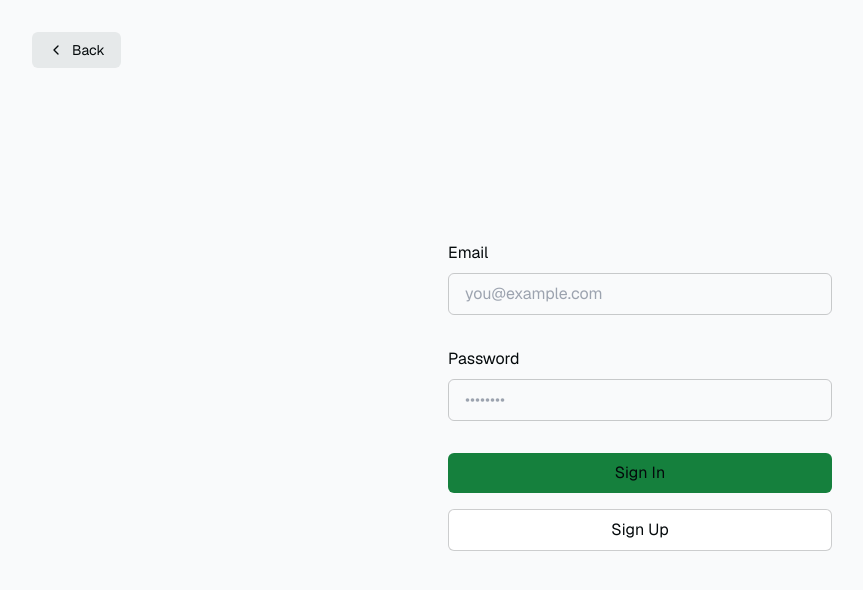
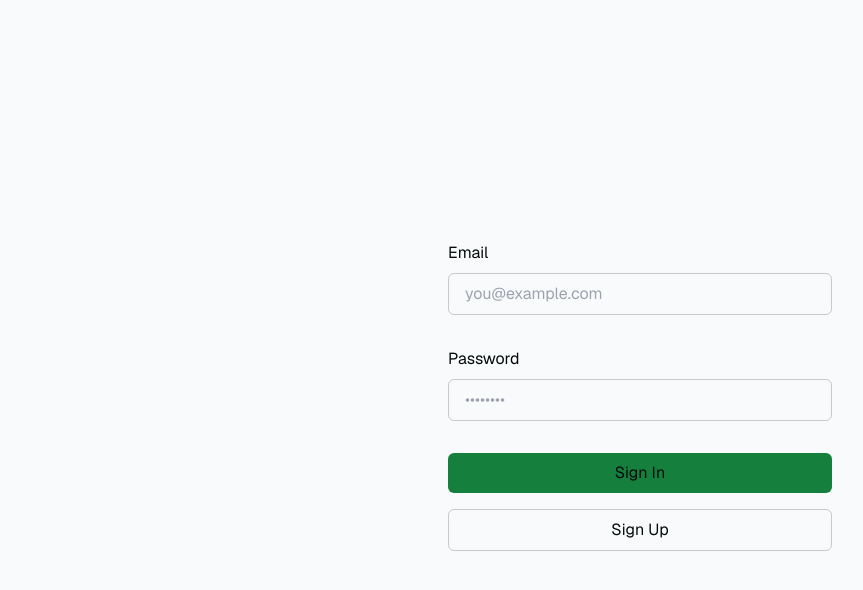
Before and after one commit to rakenduste-programmeerimine-2023/pacenote-master, a Next.js app: page /login in a window 1280 px wide. Shown: the top 590 px of the page, without its empty margins (0-863 px from the left). Built offline with nearby package versions, Linux system fonts and the light colour scheme.

Commit message:
feat: MUI button styling

```diff
--- a/app/globals.css
+++ b/app/globals.css
@@ -27,9 +27,7 @@
   input[type="text"] {
     @apply text-black;
   }
-  button {
-    @apply text-black bg-white;
-  }
+
 }
 
 .animate-in {
--- a/app/login/page.tsx
+++ b/app/login/page.tsx
@@ -54,26 +54,7 @@ export default function Login({
 
   return (
     <div className="flex-1 flex flex-col w-full px-8 sm:max-w-md justify-center gap-2">
-      <Link
-        href="/"
-        className="absolute left-8 top-8 py-2 px-4 rounded-md no-underline text-foreground bg-btn-background hover:bg-btn-background-hover flex items-center group text-sm"
-      >
-        <svg
-          xmlns="http://www.w3.org/2000/svg"
-          width="24"
-          height="24"
-          viewBox="0 0 24 24"
-          fill="none"
-          stroke="currentColor"
-          strokeWidth="2"
-          strokeLinecap="round"
-          strokeLinejoin="round"
-          className="mr-2 h-4 w-4 transition-transform group-hover:-translate-x-1"
-        >
-          <polyline points="15 18 9 12 15 6" />
-        </svg>{' '}
-        Back
-      </Link>
+
 
       <form
         className="animate-in flex-1 flex flex-col w-full justify-center gap-2 text-foreground"
--- a/app/stage-editor/page.tsx
+++ b/app/stage-editor/page.tsx
@@ -5,6 +5,7 @@ import { LoadStageName, SaveStageToDB, LoadStageFromDB } from "@/components/back
 import React, { useState, useEffect } from "react"
 import { useSearchParams } from 'next/navigation'
 import Link from "next/link"
+import Button from '@mui/material/Button'
 
 interface StageEditorProps {}
 
@@ -74,9 +75,9 @@ const StageEditor: React.FC<StageEditorProps> = props => {
         />
             <PacenoteList pacenotes={pacenotes} setPacenotes={setPacenotes}/>
             <Link href={{ pathname: "/stages"}}>
-            <button type="submit" onClick={HandleFinishButtonClick}>
+            <Button variant="contained" type="submit" onClick={HandleFinishButtonClick}>
                 Finish
-            </button>
+            </Button>
             </Link>
             <NewPacenoteForm onSubmit={HandleAddNewPacenoteToList} />
         </div>
--- a/app/stages/page.tsx
+++ b/app/stages/page.tsx
@@ -1,6 +1,7 @@
 "use client"
 import React, { useState, useEffect } from "react"
 import Link from "next/link"
+import Button from '@mui/material/Button'
 import { DeleteStageFromDB, LoadAllStagesFromDB } from "@/components/backend/Stages/beStages"
 import "@/styles/Stages.css";
 interface StagesProps {}
@@ -35,7 +36,7 @@ const Stages: React.FC<StagesProps> = (props) => {
         <div className="list-width">
         <h1>Stages</h1>
             <Link href={{ pathname: "/stage-editor"}}>
-                <button>New stage</button>
+                <Button variant="contained">New stage</Button>
             </Link>
         <div className="stages-container">
             <ul className="stage-list">
@@ -49,9 +50,9 @@ const Stages: React.FC<StagesProps> = (props) => {
                             </div>
                             <div className="stage-actions">
                                 <Link href={{ pathname: "/stage-editor", query: { stage: stage.id } }}>
-                                    <button>Edit stage </button>
+                                    <Button variant="contained">Edit stage </Button>
                                 </Link>
-                                <button onClick={() => handleDelete(index)}>Delete</button>
+                                <Button variant="outlined" onClick={() => handleDelete(index)}>Delete</Button>
                             </div>
                         </div>
                     </li>
--- a/app/view-stage/page.tsx
+++ b/app/view-stage/page.tsx
@@ -4,6 +4,7 @@ import React, { useState, useEffect } from "react"
 import { useSearchParams } from "next/navigation"
 import { LoadStageFromDB } from "@/components/backend/ViewStage/beViewStage"
 import "@/styles/View-stage.css";
+import Button from '@mui/material/Button'
 
 interface ReadStageProps {}
 interface Pacenote {
@@ -87,8 +88,8 @@ const ReadStage: React.FC<ReadStageProps> = props => {
                 ))}
             </div>
             <div className="button-container">
-                <button onClick={handlePrevious}>Previous</button>
-                <button onClick={handleNext}>Next</button>
+                <Button variant="contained" onClick={handlePrevious}>Previous</Button>
+                <Button variant="contained" onClick={handleNext}>Next</Button>
             </div>
         </div>
     )
--- a/components/StageEditor/NewPacenoteForm.tsx
+++ b/components/StageEditor/NewPacenoteForm.tsx
@@ -1,6 +1,7 @@
 
 import React, { useState } from 'react';
 import '@/styles/NewPacenoteForm.css';
+import Button from '@mui/material/Button'
 
 interface NewPacenoteFormProps {
   onSubmit: (formData: any) => void;
@@ -106,7 +107,7 @@ const NewPacenoteForm: React.FC<NewPacenoteFormProps> = ({ onSubmit }) => {
                 </div>
             </div>
             {/* Submit */}
-            <button type="submit" disabled={!isRadioSelected}>Add</button>
+            <Button variant="contained" type="submit" disabled={!isRadioSelected}>Add</Button>
         </form>
     </div>
   );
--- a/components/StageEditor/PacenoteList.tsx
+++ b/components/StageEditor/PacenoteList.tsx
@@ -1,6 +1,7 @@
 
 import React, { useState } from "react";
 import '@/styles/PacenoteList.css';
+import Button from '@mui/material/Button'
 
     interface PacenoteListProps {
         pacenotes: {
@@ -83,7 +84,7 @@ import '@/styles/PacenoteList.css';
                             </div>
                         </div>
 
-                        <button onClick={() => handleDelete(index)}>Delete</button>
+                        <Button variant="outlined" onClick={() => handleDelete(index)}>Delete</Button>
                     </li>
                 ))}
             </ul>
--- a/package.json
+++ b/package.json
@@ -9,7 +9,7 @@
     "@emotion/react": "^11.11.1",
     "@emotion/styled": "^11.11.0",
     "@mui/icons-material": "^5.14.16",
-    "@mui/material": "^5.14.17",
+    "@mui/material": "^5.14.19",
     "@supabase/ssr": "latest",
     "@supabase/supabase-js": "latest",
     "autoprefixer": "10.4.15",
--- a/styles/NewPacenoteForm.css
+++ b/styles/NewPacenoteForm.css
@@ -19,11 +19,6 @@
     gap: 20px; /* Adjust the gap between icons */
   }
 
-  button[type="submit"] {
-    color: black;
-    background-color: white;
-  }
-
   .footer {
     position: fixed;
     bottom: 0;
--- a/styles/Stages.css
+++ b/styles/Stages.css
@@ -2,6 +2,7 @@
     max-height: 800px;
     overflow-y: auto;
     width: 100%;
+    padding: 1px;
   }
 
   .stage-list {
```
Also changed, not shown: 1 other file (tests, documents, lock files or other folders).
